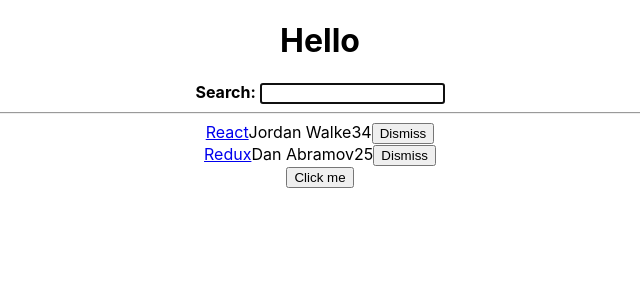
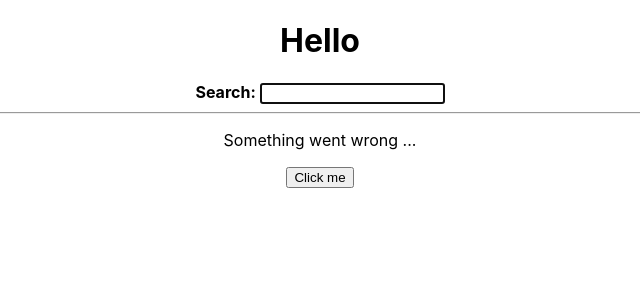
Before and after one commit to MagicRom06/react-learning, a React (Create React App) app: page / in a window 1280 px wide. Shown: the top 300 px of the page, without its empty margins (320-960 px from the left). Built offline with nearby package versions, Linux system fonts and the light colour scheme.

Commit message:
impossible state

```diff
--- a/src/App.js
+++ b/src/App.js
@@ -21,47 +21,62 @@ const initialStories = [
 ]
 
 const storiesReducer = (state, action) => {
-  if (action.type === 'SET_STORIES') {
-    return action.payload;
-  }
-  else if (action.type === 'REMOVE_STORY') {
-    return state.filter(story => (
-      action.payload.objectID !== story.objectID
-    ));
-  }
-  else {
-    throw new Error();
+  switch (action.type) {
+    case 'STORIES_FETCH_INIT':
+      return {
+        ...state,
+        isLoading: true,
+        isError: false,
+      };
+    case 'STORIES_FETCH_SUCCESS':
+      return {
+        ...state,
+        isLoading: false,
+        isError: false,
+        data: action.payload
+      };
+    case 'STORIES_FETCH_FAILURE':
+      return {
+        ...state,
+        isLoading : false,
+        isError: true,
+      };
+    case 'REMOVE_STORY':
+      return {
+        ...state,
+        data: state.data.filter(
+          story => action.payload.objectID !== story.objectID
+        ),
+      }
+    default:
+      throw new Error();
   }
 }
 
 const getAsyncStories = () =>
-  new Promise(resolve =>
-    setTimeout(
-    () => resolve({ data: { stories: initialStories } }),
-    2000
-  )
-)
+  new Promise((resolve, reject) =>
+    setTimeout(reject, 2000));
 
 const App = () => {
 
   const [searchTerm, setSearchTerm] = React.useState('');
   const [stories, dispatchStories] = React.useReducer(
     storiesReducer,
-    []
+    { data: [], isLoading : false, isError: false}
   );
   const [isLoading, setIsLoading] = React.useState(false);
   const [isError, setIsError] = React.useState(false);
   const [isClicked, setIsClicked] = React.useState(false);
 
   React.useEffect(() => {
-    setIsLoading(true);
+    dispatchStories({ type: 'STORIES_FETCH_INIT' });
     getAsyncStories().then((result) => {
       dispatchStories({
-        type: 'SET_STORIES',
+        type: 'STORIES_FETCH_SUCCESS',
         payload: result.data.stories,
       })
       setIsLoading(false)
-    }).catch(() => setIsError(true));
+    }).catch(() => dispatchStories({ type: 'STORIES_FETCH_FAILURE' }));
   }, []);
 
   const handleRemoveStory = item => {
@@ -84,11 +99,9 @@ const App = () => {
     }
   }
 
-  const searchedStories = stories.filter(story => {
-    return story.title
-    .toLowerCase()
-    .includes(searchTerm.toLowerCase());
-  })
+  const searchedStories = stories.data.filter(story =>
+    story.title.toLowerCase().includes(searchTerm.toLowerCase())
+  )
 
   return (
     <div className="App">
@@ -106,8 +119,8 @@ const App = () => {
       </InputWithLlabel>
 
     <hr />
-    {isError && <p>Something went wrong ...</p>}
-    {isLoading ? ( <p>Loading ...</p> ) : ( <List list={searchedStories} onRemoveItem={handleRemoveStory} /> )}
+    {stories.isError && <p>Something went wrong ...</p>}
+    {stories.isLoading ? ( <p>Loading ...</p> ) : ( <List list={searchedStories} onRemoveItem={handleRemoveStory} /> )}
     <button type="button" onClick={handleClick}>Click me</button>
     {isClicked && <p>Hello there</p>}
     </div>
```
